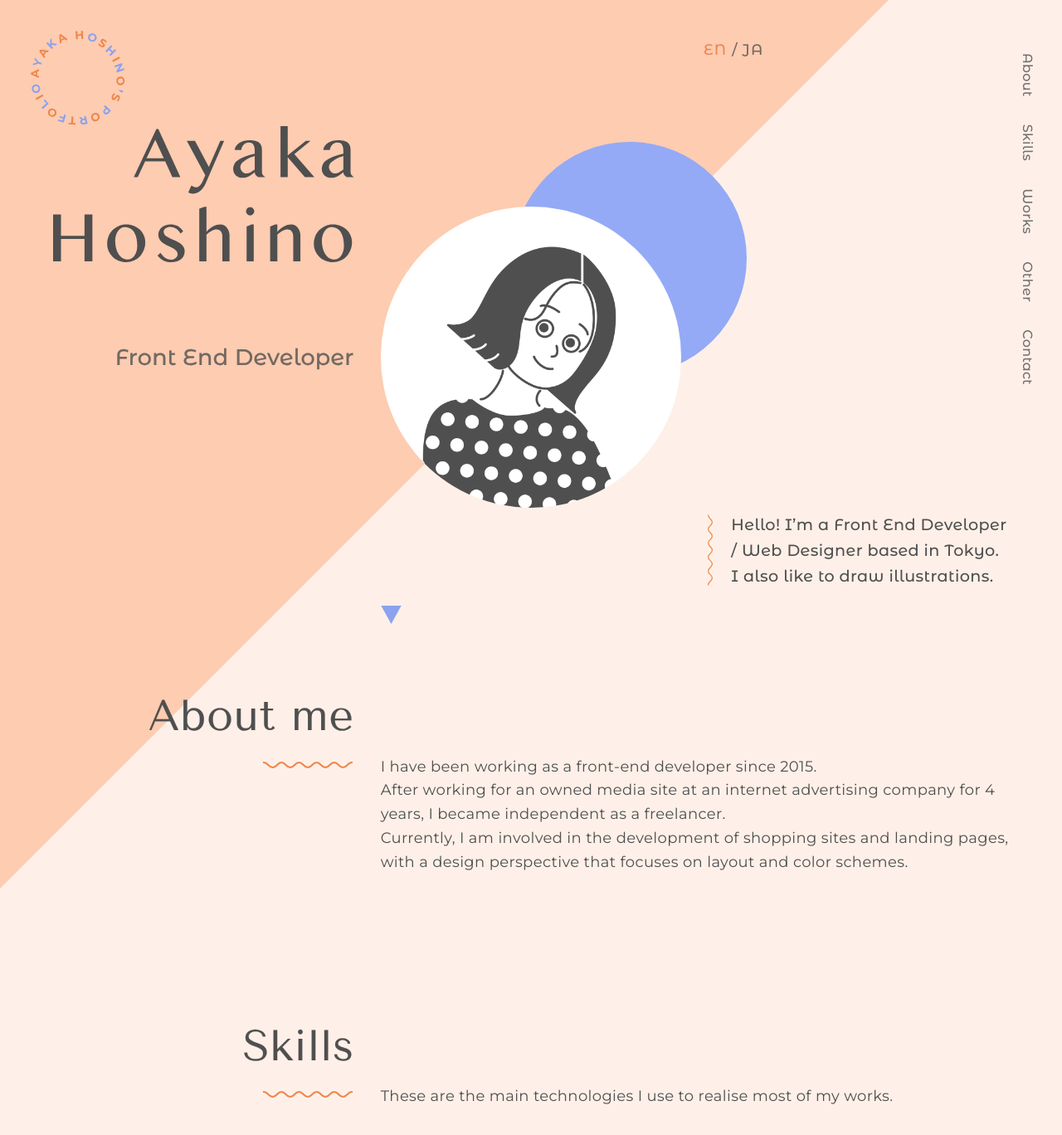
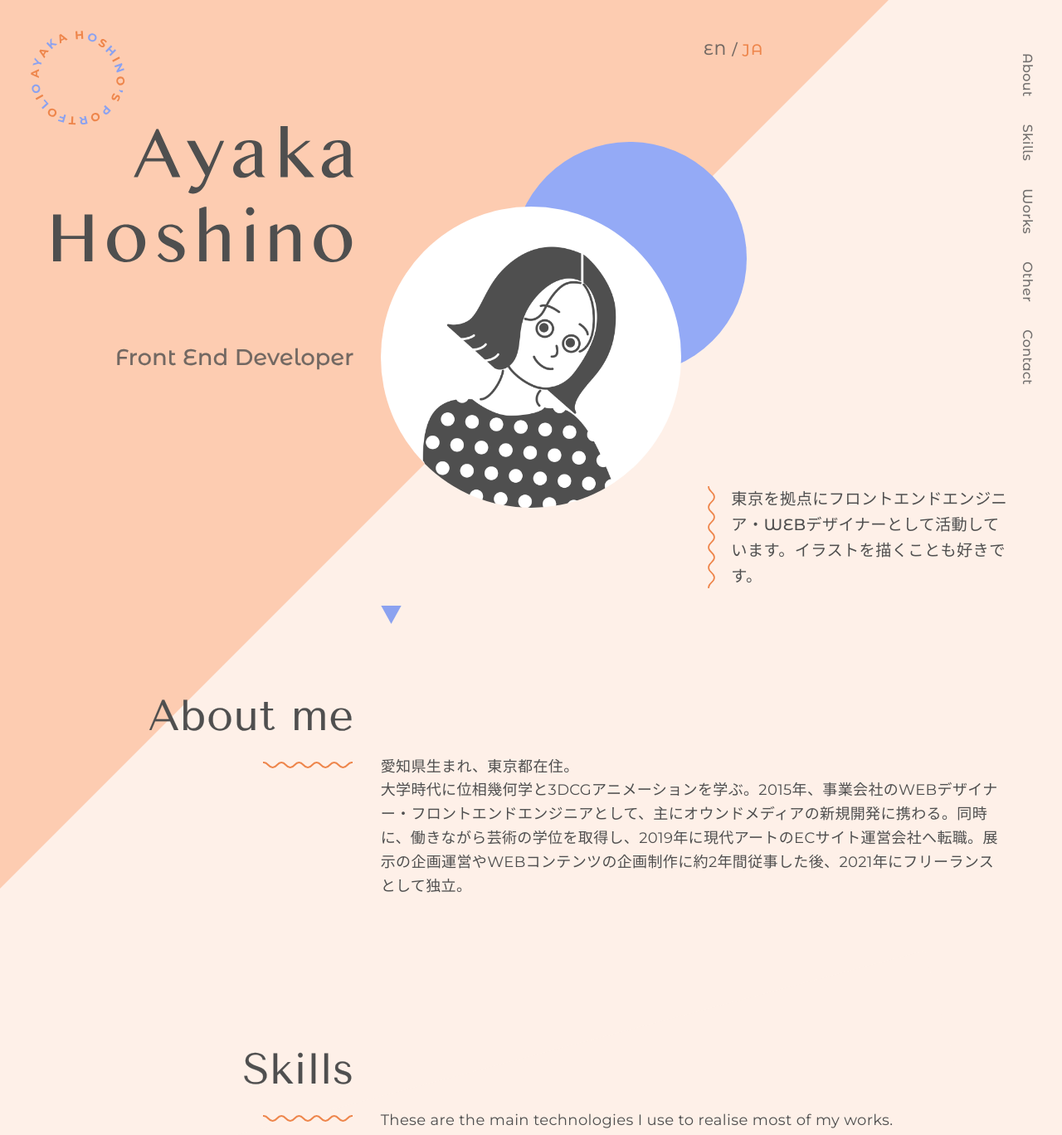
Before and after one commit to aykhsn/portfolio, a website: page src/ejs/index.ejs in a window 1280 px wide. Shown: the top 1368 px of the page at 83% size. Drawn offline with nearby package versions, Linux system fonts and the light colour scheme; files that its build step writes are made by us from their sources; files whose address does not match are found by name.

Commit message:
update about me text

```diff
--- a/src/ejs/components/_about.ejs
+++ b/src/ejs/components/_about.ejs
@@ -3,7 +3,8 @@
 		<div class="ah_block-header">
 			<h2>About me</h2>
 			<p v-if="isEn">I have been working as a front-end developer since 2015.<br>After working for an owned media site at an internet advertising company for 4 years, I became independent as a freelancer.<br>Currently, I am involved in the development of shopping sites and landing pages, with a design perspective that focuses on layout and color schemes.</p>
-			<p v-else>2015年に事業会社のインハウスエンジニアとして就職。オウンドメディアサイトのフロントエンド開発を中心に約5年間勤めました。その後、フリーランスとして独立し、近年はECサイトやランディングページの制作に携わっています。レイアウトや配色におけるデザインの視点を大切にしています。</p>
+			<p v-else>愛知県生まれ、東京都在住。<br>大学時代に位相幾何学と3DCGアニメーションを学ぶ。2015年、事業会社のWEBデザイナー・フロントエンドエンジニアとして、主にオウンドメディアの新規開発に携わる。同時に、働きながら芸術の学位を取得し、2019年に現代アートのECサイト運営会社へ転職。展示の企画運営やWEBコンテンツの企画制作に約2年間従事した後、2021年にフリーランスとして独立。</p>
+
 		</div>
 	</div>
 </section>
--- a/src/sass/common/_font.scss
+++ b/src/sass/common/_font.scss
@@ -53,6 +53,5 @@ p {
 
   @include mediaQuery(m) {
     font-size: 0.875rem;
-    line-height: 1.4;
   }
 }
```
Also changed, not shown: dist/css/style.css, dist/js/main.js, index.html.
